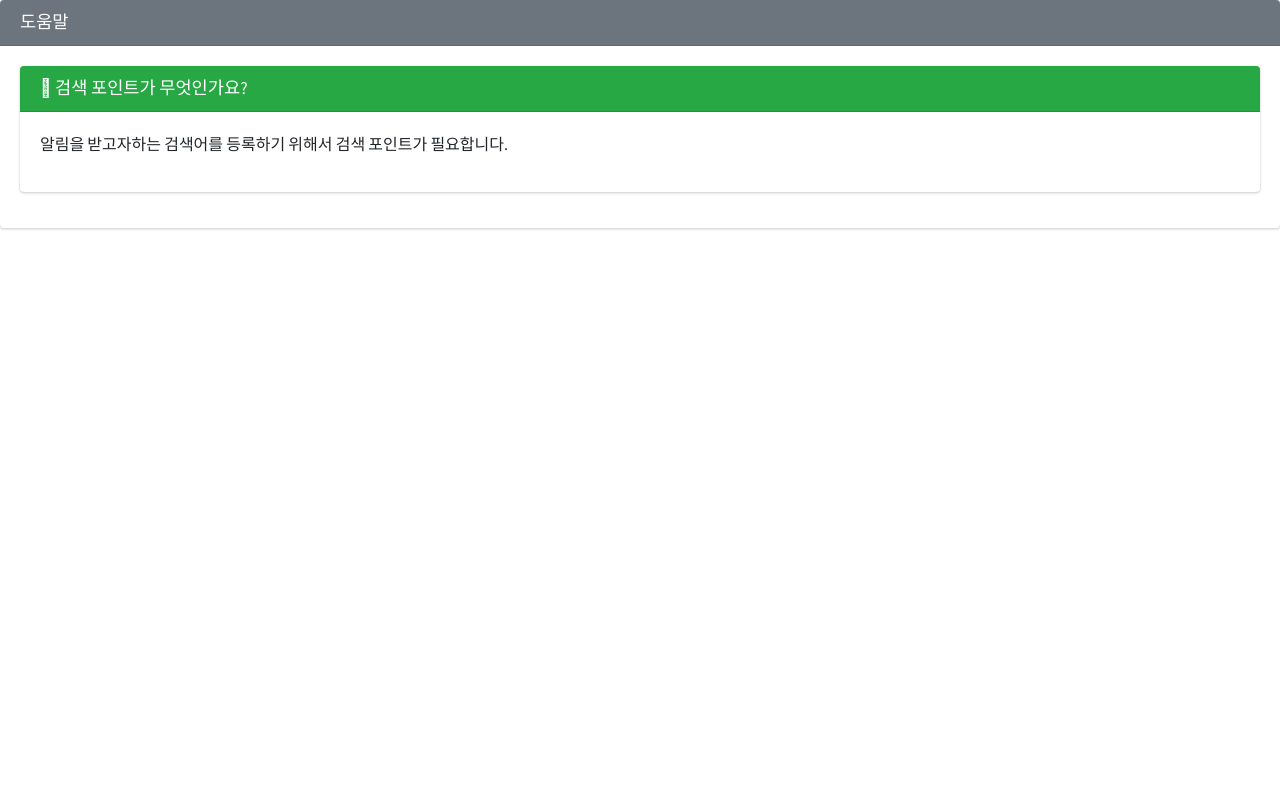
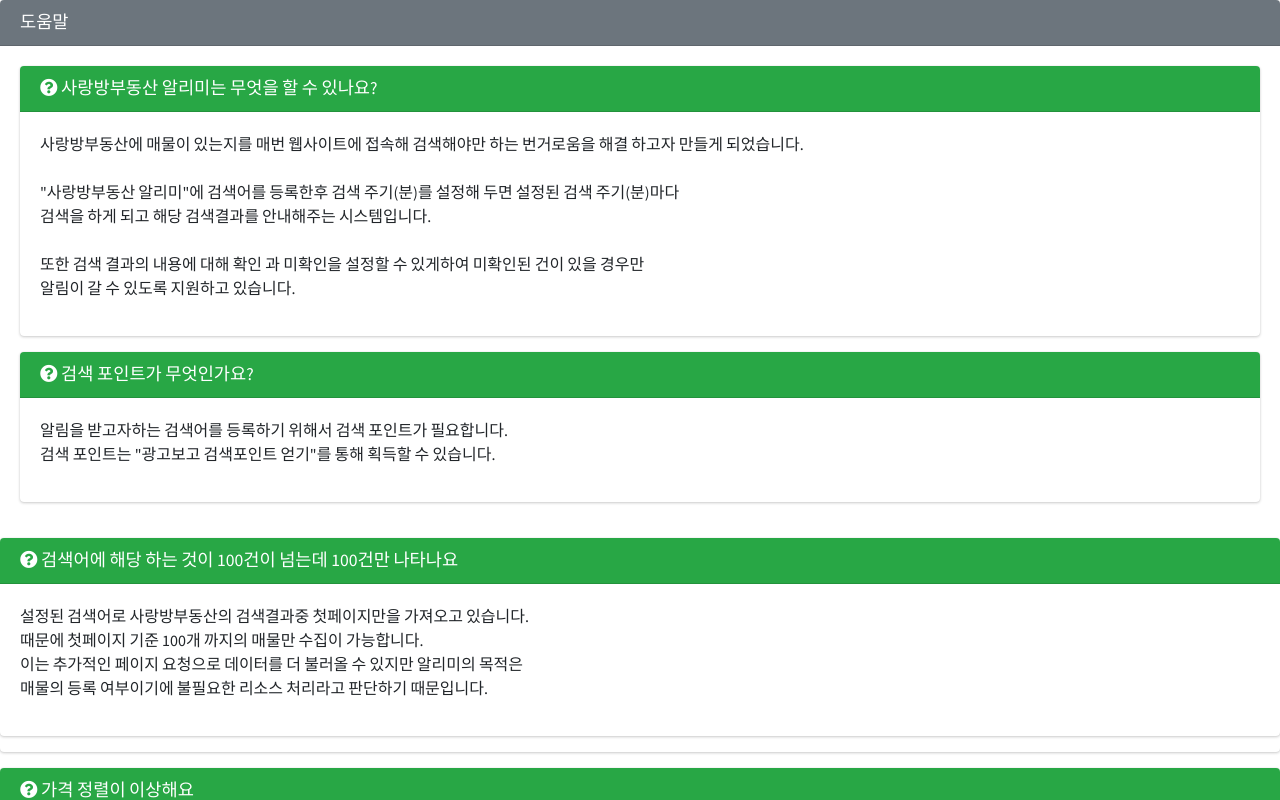
Before and after one commit to jinpcin/jinpcin.github.io, a plain HTML site: page sarangbang_faq.html in a window 1280 px wide. Both pictures are taken after a click on the link "검색 포인트가 무엇인가요?". Shown: the top 800 px of the page. Drawn offline with nearby package versions, Linux system fonts and the light colour scheme.

Commit message:
Update sarangbang_faq.html

```diff
--- a/sarangbang_faq.html
+++ b/sarangbang_faq.html
@@ -9,7 +9,7 @@
   <title>도움말 | 사랑방부동산 알리미</title>
 
   <!-- Font Awesome Icons -->
-  <link rel="stylesheet" href="//cdnjs.cloudflare.com/ajax/libs/font-awesome/5.12.0-2/css/fontawesome.min.css">
+  <link rel="stylesheet" href="//cdnjs.cloudflare.com/ajax/libs/font-awesome/5.12.0-2/css/all.min.css">
   <!-- Theme style -->
   <link rel="stylesheet" href="//cdnjs.cloudflare.com/ajax/libs/admin-lte/3.0.5/css/adminlte.min.css">
   <!-- Google Font: Source Sans Pro -->
@@ -29,23 +29,91 @@
 
         <div class="card-body">
           <div id="accordion">
-            <div class="card card-success">
+
+          <div class="card card-success">
               <div class="card-header">
                 <h4 class="card-title">
-                  <a data-toggle="collapse" data-parent="#accordion" href="#collapse74" class="collapsed" aria-expanded="false">
-                    <i class="fas fa-question-circle"></i> 검색 포인트가 무엇인가요?
+                  <a data-toggle="collapse" data-parent="#accordion" href="#collapse2" class="collapsed" aria-expanded="false">
+                    <i class="fas fa-question-circle"></i> 사랑방부동산 알리미는 무엇을 할 수 있나요?
                   </a>
                 </h4>
               </div>
-              <div id="collapse74" class="panel-collapse collapse">
+              <div id="collapse2" class="panel-collapse collapse">
                 <div class="card-body">
                   <p>
-                    알림을 받고자하는 검색어를 등록하기 위해서 검색 포인트가 필요합니다.
+                    사랑방부동산에 매물이 있는지를 매번 웹사이트에 접속해 검색해야만 하는 번거로움을 해결 하고자 만들게 되었습니다. <br />
+                    <br />
+                    "사랑방부동산 알리미"에 검색어를 등록한후 검색 주기(분)를 설정해 두면 설정된 검색 주기(분)마다 <br />
+                    검색을 하게 되고 해당 검색결과를 안내해주는 시스템입니다. <br />
+                    <br />
+                    또한 검색 결과의 내용에 대해 확인 과 미확인을 설정할 수 있게하여 미확인된 건이 있을 경우만 <br />
+                    알림이 갈 수 있도록 지원하고 있습니다.
                   </p>
                 </div>
               </div>
             </div>
           </div>
+
+            <div class="card card-success">
+              <div class="card-header">
+                <h4 class="card-title">
+                  <a data-toggle="collapse" data-parent="#accordion" href="#collapse2" class="collapsed" aria-expanded="false">
+                    <i class="fas fa-question-circle"></i> 검색 포인트가 무엇인가요?
+                  </a>
+                </h4>
+              </div>
+              <div id="collapse2" class="panel-collapse collapse">
+                <div class="card-body">
+                  <p>
+                    알림을 받고자하는 검색어를 등록하기 위해서 검색 포인트가 필요합니다. <br />
+                    검색 포인트는 "광고보고 검색포인트 얻기"를 통해 획득할 수 있습니다.
+                  </p>
+                </div>
+              </div>
+            </div>
+          </div>
+
+          <div class="card card-success">
+              <div class="card-header">
+                <h4 class="card-title">
+                  <a data-toggle="collapse" data-parent="#accordion" href="#collapse2" class="collapsed" aria-expanded="false">
+                    <i class="fas fa-question-circle"></i> 검색어에 해당 하는 것이 100건이 넘는데 100건만 나타나요
+                  </a>
+                </h4>
+              </div>
+              <div id="collapse2" class="panel-collapse collapse">
+                <div class="card-body">
+                  <p>
+                  설정된 검색어로 사랑방부동산의 검색결과중 첫페이지만을 가져오고 있습니다. <br />
+                  때문에 첫페이지 기준 100개 까지의 매물만 수집이 가능합니다.  <br />
+                  이는 추가적인 페이지 요청으로 데이터를 더 불러올 수 있지만 알리미의 목적은 <br />
+                  매물의 등록 여부이기에 불필요한 리소스 처리라고 판단하기 때문입니다.
+                  </p>
+                </div>
+              </div>
+            </div>
+          </div>
+
+          <div class="card card-success">
+              <div class="card-header">
+                <h4 class="card-title">
+                  <a data-toggle="collapse" data-parent="#accordion" href="#collapse2" class="collapsed" aria-expanded="false">
+                    <i class="fas fa-question-circle"></i> 가격 정렬이 이상해요
+                  </a>
+                </h4>
+              </div>
+              <div id="collapse2" class="panel-collapse collapse">
+                <div class="card-body">
+                  <p>
+                  사랑방부동산의 가격 표기는 매매, 월세, 전세, 보증금등 다양하기에 모든것을 수용할 수는 없었습니다. <br >
+                  현재는 매매 가격 기준으로만 정렬을 지원하고 있기때문에 매매건이 아닌 경우 <br >
+                  0원으로 처리되어 정렬이 이상해 보일 수 있습니다.
+                  </p>
+                </div>
+              </div>
+            </div>
+          </div>
+
         </div>
       </div>
     </section>
```
